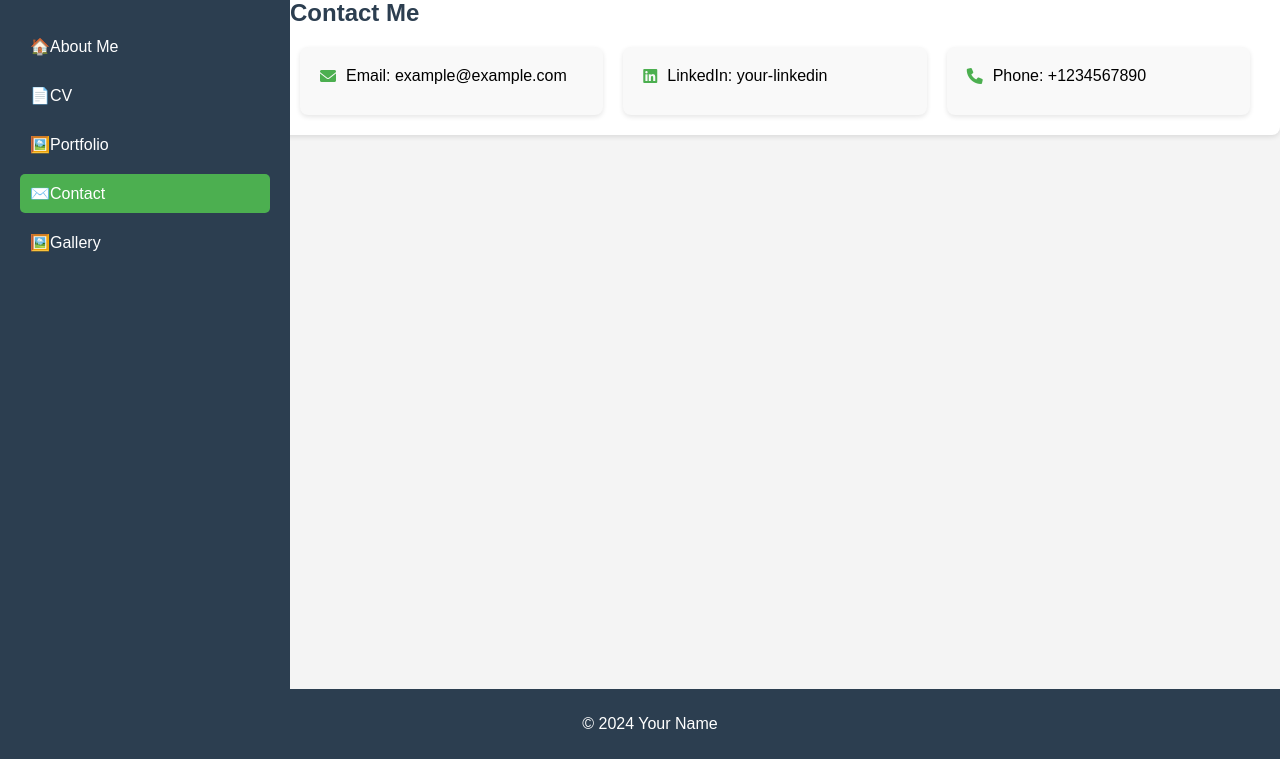
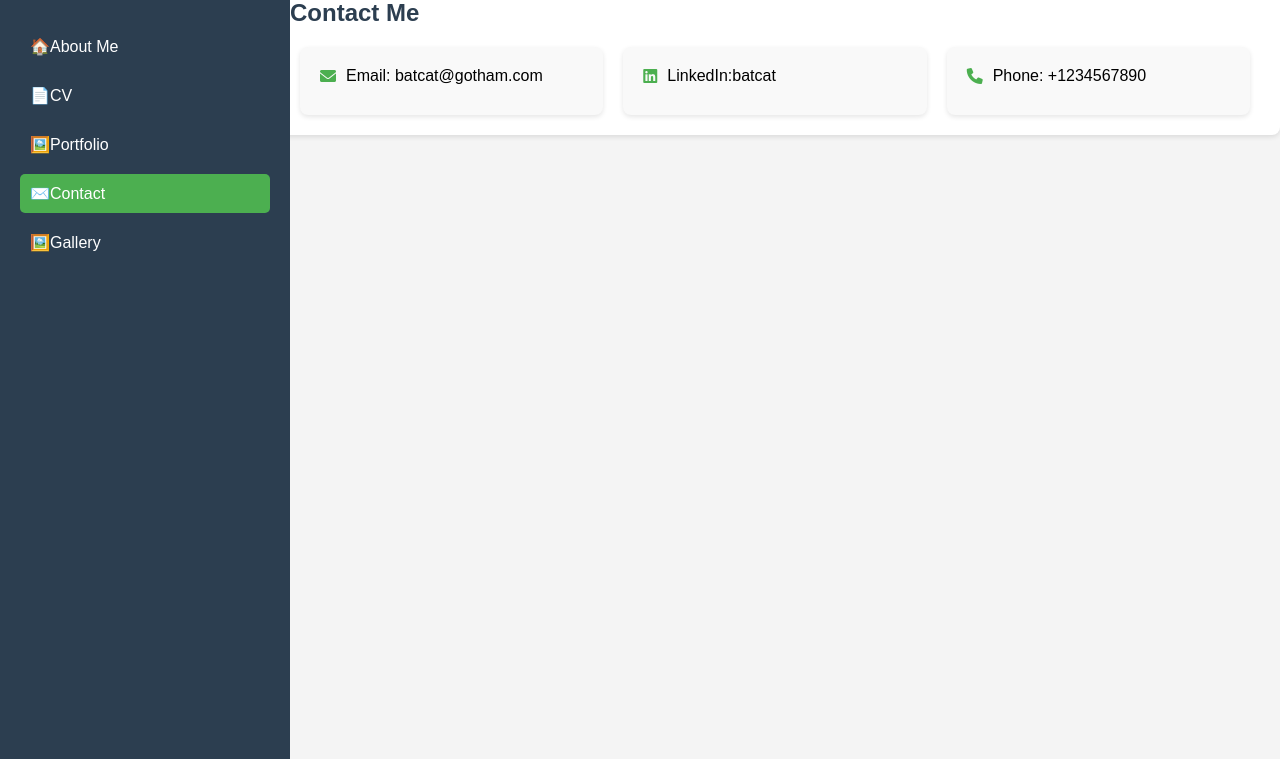
Before and after one commit to TodorHristov06/html, a plain HTML site: page contacts.html in a window 1280 px wide. Shown: the part 41-800 px from the top of the page. Drawn offline with Linux system fonts and the light colour scheme.

Commit message:
Update contacts

```diff
--- a/contacts.html
+++ b/contacts.html
@@ -8,7 +8,7 @@
     <link rel="stylesheet" href="https://cdnjs.cloudflare.com/ajax/libs/font-awesome/6.0.0-beta3/css/all.min.css">
 </head>
 <body>
-    <div id="sidebar-container"></div> <!-- Плейсхолдър за страничния панел -->
+    <div id="sidebar-container"></div>
 
     <div class="content">
         <h2>Contact Me</h2>
@@ -16,13 +16,13 @@
             <div class="contact-box">
                 <div class="contact-item">
                     <i class="fas fa-envelope"></i>
-                    <span>Email: example@example.com</span>
+                    <span>Email: batcat@gotham.com</span>
                 </div>
             </div>
             <div class="contact-box">
                 <div class="contact-item">
                     <i class="fab fa-linkedin"></i>
-                    <span>LinkedIn: your-linkedin</span>
+                    <span>LinkedIn:batcat</span>
                 </div>
             </div>
             <div class="contact-box">
@@ -33,10 +33,6 @@
             </div>
         </div>
     </div>
-
-    <footer>
-        <p>&copy; 2024 Your Name</p>
-    </footer>
 
     <script src="script.js"></script>
     <script>
```
